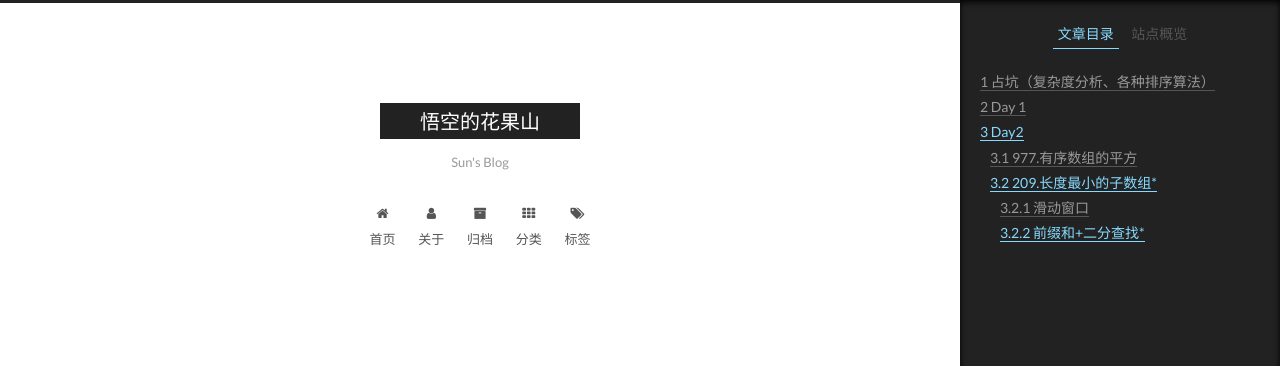
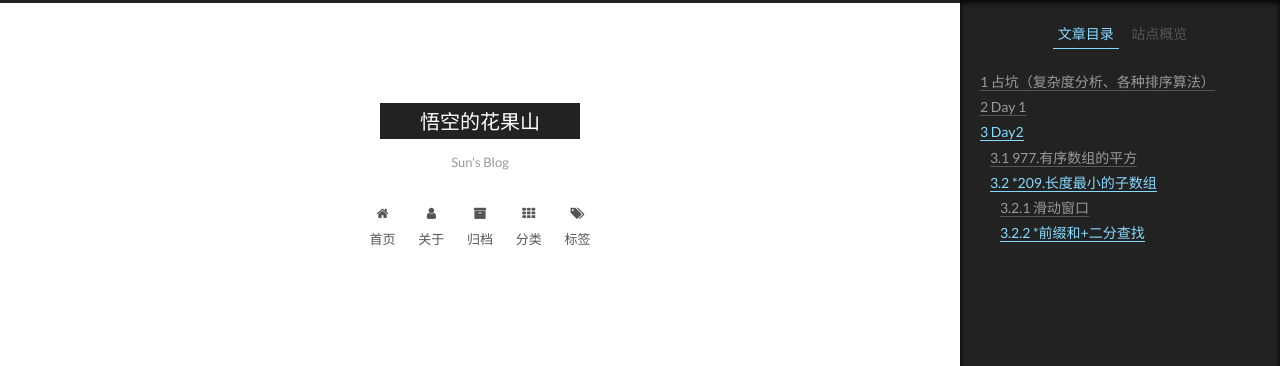
Before and after one commit to SunJC911/sunjc911.github.io, a Jekyll site: the page built from _posts/2023-03-15-代码随想录训练营.md, in a window 1280 px wide. Shown: the top 366 px of the page. Built offline with Jekyll 4.4.1, drawn with Linux system fonts in a browser that asks for light colours; some of the changed text lies outside the part shown.

Commit message:
update day2

```diff
--- a/_posts/2023-03-15-代码随想录训练营.md
+++ b/_posts/2023-03-15-代码随想录训练营.md
@@ -60,7 +60,7 @@ python一行代码：`return sorted([x*x for x in nums])`
 
 可用`x ** 2`表示元素的2次方。
 
-### 209.长度最小的子数组*
+### *209.长度最小的子数组
 
 题目关键词：**数组长度**、**子数组**
 
@@ -70,7 +70,7 @@ python一行代码：`return sorted([x*x for x in nums])`
 
 `float("inf")`用于定义一个无限大的数。
 
-#### 前缀和+二分查找*
+#### *前缀和+二分查找
 
 LeetCode官方方法，需加强理解。由于题目数组元素全为**正整数**，则前缀和一定为**有序递增**，从而可以用二分查找。
 
```
